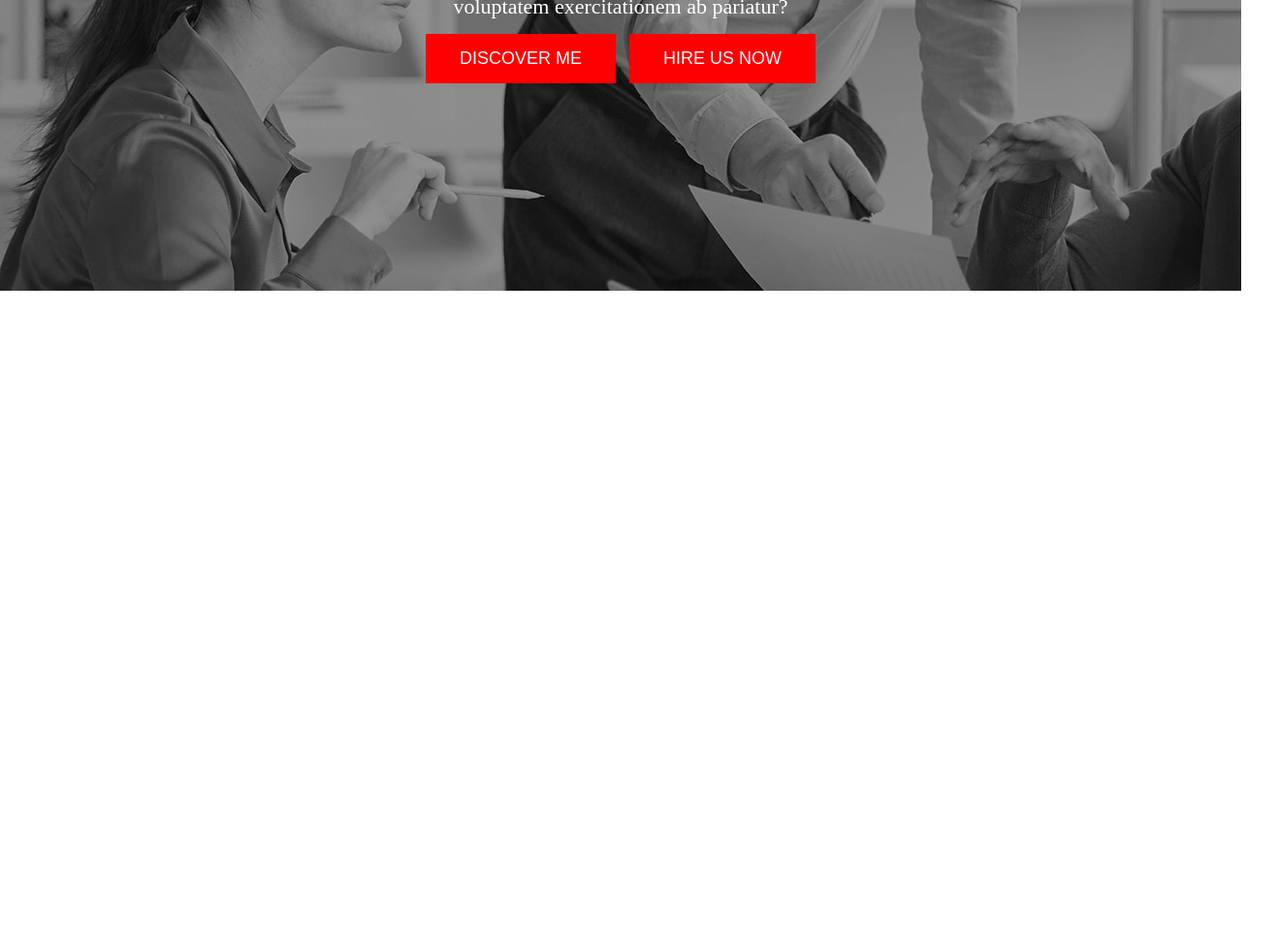
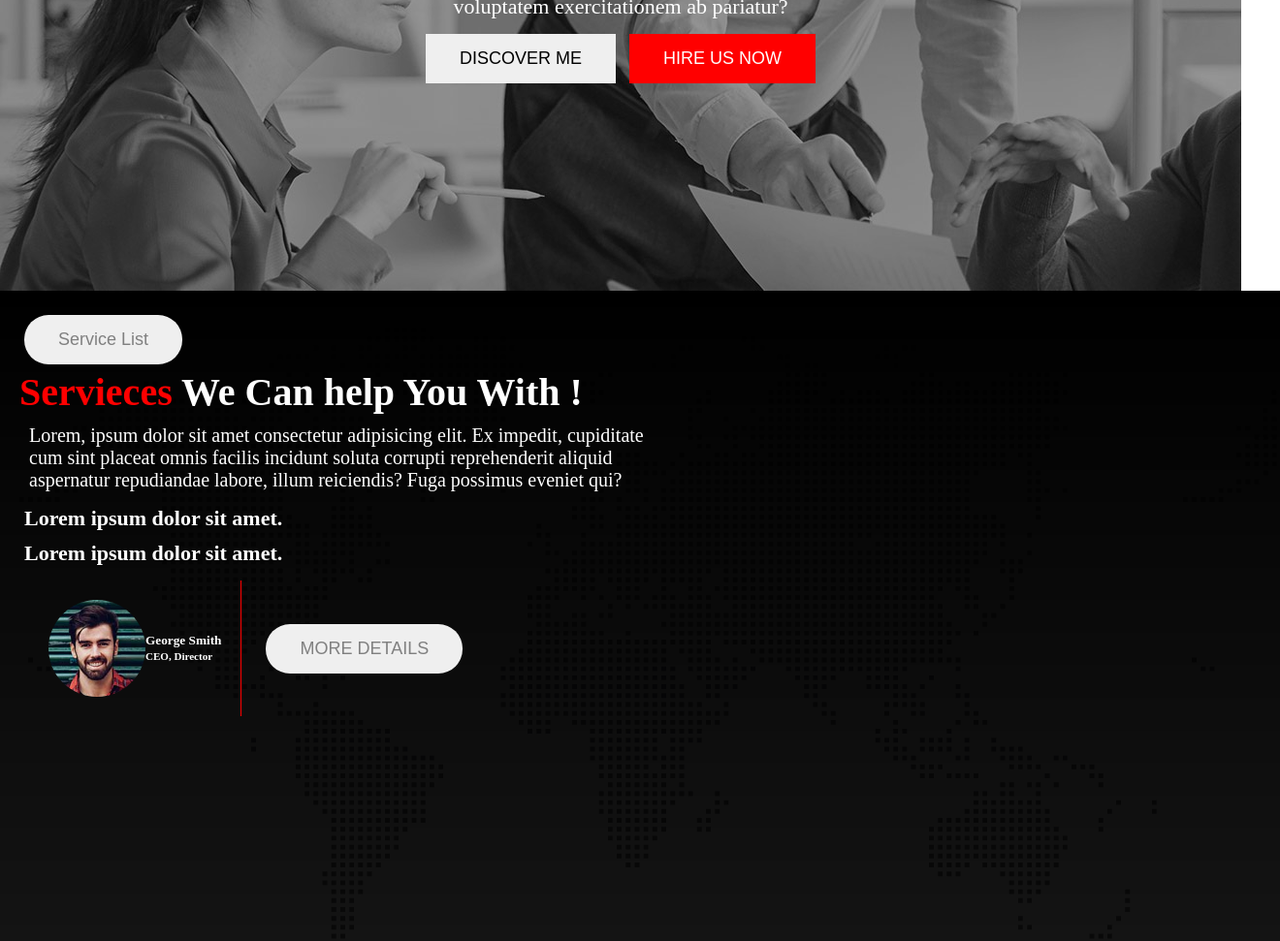
Before and after one commit to MridulProgrammer/digital-agency-practice, a plain HTML site: page index.html in a window 1280 px wide. Shown: the part 589-1560 px from the top of the page at 97% size, 1320 px wide, since content can reach past the window. Before the commit the page ends 889 px from the top, so only its background shows below. Drawn offline with Linux system fonts and the light colour scheme.

Commit message:
Left side done

```diff
--- a/index.html
+++ b/index.html
@@ -43,5 +43,47 @@
         </div>
     </div>
 
+    <div class="service-container">
+        <div class="service-left-container">
+            <div class="service-detail">
+                <button class="btn service-btn">Service List</button>
+                <h1 class="service-title"><span class="primary">Servieces</span> We Can help You With !</h1>
+                <p class="service-description">
+                    Lorem, ipsum dolor sit amet consectetur adipisicing elit. Ex impedit, cupiditate cum sint placeat omnis facilis incidunt soluta corrupti reprehenderit aliquid aspernatur repudiandae labore, illum reiciendis? Fuga possimus eveniet qui?
+                </p>
+
+                <ul class="service-items">
+                    <li class="item">Lorem ipsum dolor sit amet. </li>
+                    <li class="item">Lorem ipsum dolor sit amet.</li>
+                </ul>
+
+                <div class="author-details">
+                    <div class="author-img-desc">
+                        <img class="author-image" src="asset/image/author.jpg" alt="">
+                        <h5>George Smith <br><small>CEO, Director</small></h5>
+
+                    </div>
+
+                    <div class="more-details">
+                        <button class="service-btn btn">MORE DETAILS</button>
+                    </div>
+
+                </div>
+
+
+            </div>
+        </div>
+
+
+
+        <div class="service-right-container">
+            <div>
+                <div></div>
+                <div></div>
+            </div>
+
+        </div>
+    </div>
+
 </body>
 </html>
--- a/stylesheet/style.css
+++ b/stylesheet/style.css
@@ -53,10 +53,7 @@ body{
     margin: 5px;
 }
 
-.btn-discover{
-        background-color: red;
-        color: white;
-}
+
 .btn-Hire{
     background-color: red;
     color: white;
@@ -73,3 +70,53 @@ body{
     margin: auto;
     padding: 10px;
 }
+
+.service-container{
+
+    width: 100%;
+    height: 100vh;
+    background-image: url("../asset/image/footer-bg.png"),
+    linear-gradient(rgba(0,0,0,1),rgba(0,0,0,0.9));
+    background-blend-mode: overlay;
+    color: white;
+    padding: 20px;
+
+}
+
+.service-btn{
+    color: gray;
+    border-radius: 25px;
+}
+
+.service-title{
+    font-size: 40px;
+}
+.service-description{
+    font-size: 20px;
+    width: 50%;
+    padding: 10px;
+}
+.service-items{
+    list-style: none;
+}
+
+.author-img-desc{
+    display: flex;
+    align-items: center;
+    padding: 20px;
+    border-right: 1px solid red;
+
+}
+.author-details{
+    display: flex;
+    align-items: center;
+    padding: 10px;
+}
+.author-image{
+    width: 100px;
+    height: 100px;
+    border-radius: 50px;
+}
+.more-details{
+    padding: 20px;
+}
```
Also changed, not shown: stylesheet/asset/image/footer-bg.png (added).
